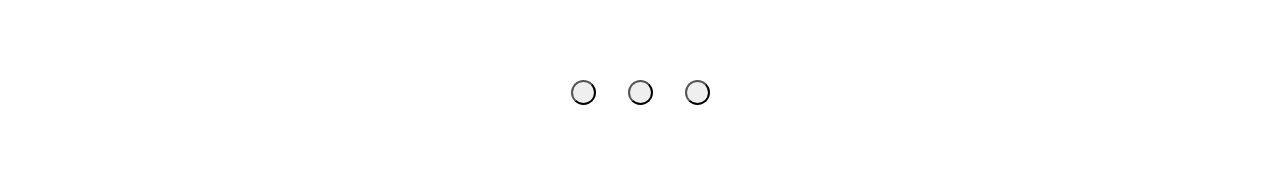
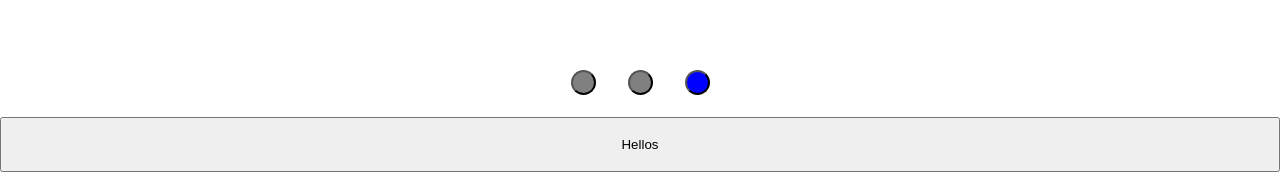
Before and after one commit to GammaFec/Gamma, a React (Create React App) app: page / in a window 1280 px wide. Both pictures are taken after a click on the button 697 px from the left and 720 px from the top of the page. Shown: the part 628-800 px from the top of the page. Built offline with nearby package versions, Linux system fonts and the light colour scheme.

Commit message:
Fixed a bug on the Dots and added the button on the last Tab

```diff
--- a/src/components/Carousel/Carousel.tsx
+++ b/src/components/Carousel/Carousel.tsx
@@ -3,6 +3,7 @@ import DotSlider from './DotsSlider/DotsSlider';
 import Jsondata from './CarouselData.json';
 
 import StyledSection from './Styled/StyledSection/StyledSection';
+import StyledButton from './Styled/StyledButton/StyledButton';
 
 // import './Carousel.css'
 
@@ -47,9 +48,11 @@ const Carousel = () => {
     <main id='carousel'>
       {buildJsx}
       <DotSlider
+        activeTabIndex={activeTabIndex}
         click={changeActiveTabHandler}
         amountOfDots={carouselData.length}
       />
+      {activeTabIndex === carouselData.length-1 ? <StyledButton>Hellos</StyledButton> : null}
     </main>
   );
 };
--- a/src/components/Carousel/DotsSlider/DotsSlider.jsx
+++ b/src/components/Carousel/DotsSlider/DotsSlider.jsx
@@ -4,11 +4,11 @@ import StyledUl from '../Styled/StyledUl/StyledUl'
 import Dot from '../Styled/StyledDot/StyledDot';
 
 
-const DotsSlider = ({ amountOfDots, click }) => {
+const DotsSlider = ({ amountOfDots, click , activeTabIndex}) => {
   let dotsJsx = [];
 
   for (let i = 0; i < amountOfDots; i++) {
-    const newDot = <Dot key={i} onClick={event => click(i)}></Dot>;
+    const newDot = <Dot key={i} active={activeTabIndex === i ? true: false} onClick={event => click(i)}></Dot>;
     dotsJsx.push(newDot);
   }
 
--- /dev/null
+++ b/src/components/Carousel/Styled/StyledButton/StyledButton.jsx
@@ -0,0 +1,13 @@
+import styled from 'styled-components';
+
+const StyledButton = styled.button`
+  position: fixed;
+  bottom: 0%;
+  z-index: 100;
+  width: 100%;
+  height: 55px;
+  padding: 0;
+  left: 0rem;
+`;
+
+export default StyledButton;
--- a/src/components/Carousel/Styled/StyledDot/StyledDot.jsx
+++ b/src/components/Carousel/Styled/StyledDot/StyledDot.jsx
@@ -1,11 +1,15 @@
 import styled from 'styled-components';
 
-const StyledButton = styled.button`
+const StyledDot = styled.button`
 margin-right: 1rem;
 height: 25px;
 width: 25px;
 border-radius: 15px;
-margin: 0 1rem
+margin: 0 1rem;
+background-color: ${props => props.active ? 'blue' : 'grey'};
+transition: ${(props) => (props.active ? '2s' : '1s')} ease;
+
+
 `;
 
-export default StyledButton;
+export default StyledDot;
--- a/src/components/Carousel/Styled/StyledUl/StyledUl.jsx
+++ b/src/components/Carousel/Styled/StyledUl/StyledUl.jsx
@@ -2,7 +2,7 @@ import styled from 'styled-components';
 
 const StyledUl = styled.ul`
 position: fixed;
-bottom: 50px;
+bottom: 60px;
 z-index:100;
 width:100%;
 padding:0;
```
Also changed, not shown: 1 other file (tests, documents, lock files or other folders).
